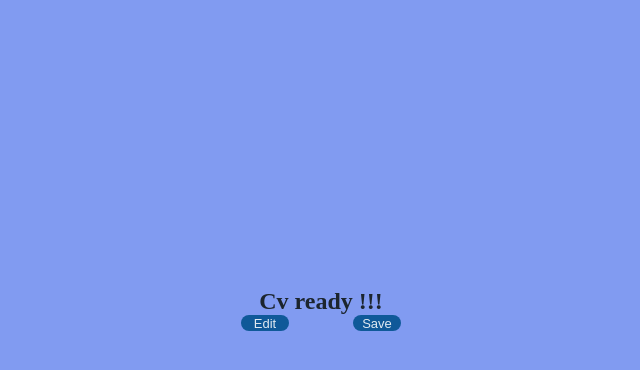
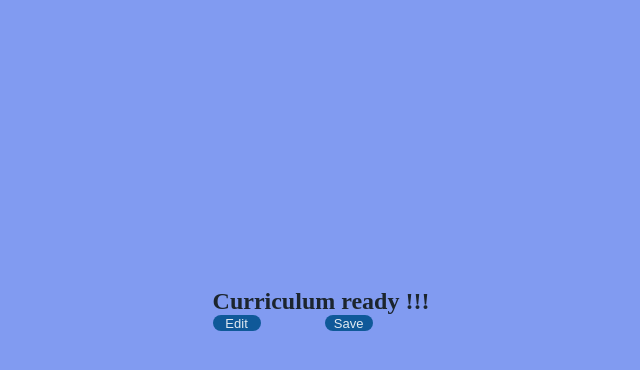
Before and after one commit to End46/-CV-Application, a React (Vite) app: page / in a window 1280 px wide. Both pictures are taken after a click on the button "Finish". Shown: the top 370 px of the page, without its empty margins (319-959 px from the left). Built offline with nearby package versions, Linux system fonts and the light colour scheme.

Commit message:
Changed CV  for curriculum

```diff
--- a/src/App.jsx
+++ b/src/App.jsx
@@ -77,7 +77,7 @@ function App() {
       view ?(
         <div className='view'>
           <div id="delete">
-            <h1>Cv ready !!!</h1>
+            <h1>Curriculum ready !!!</h1>
             <div id='viewButtons'>
               <button onClick={()=>{
                 setview(!view);
@@ -96,7 +96,7 @@ function App() {
         <>
           <div className='titulo'>
             <h1>Cv Application:</h1>
-            <h3 className='show'> Press finish to see your CV.</h3>
+            <h3 className='show'> Press finish to see your curriculum.</h3>
           </div>
           <div className='principalContainer '>
             <div>
```
